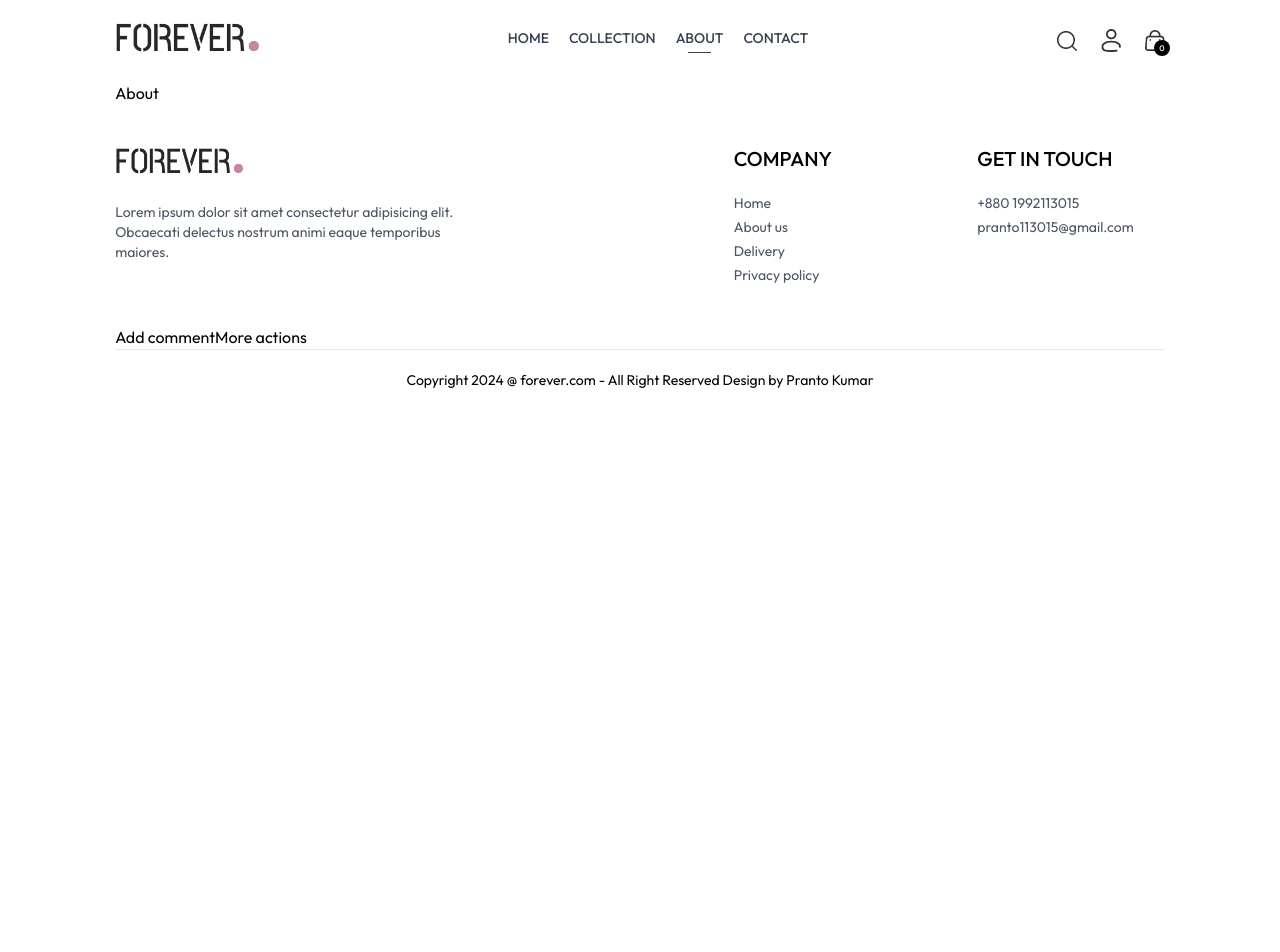
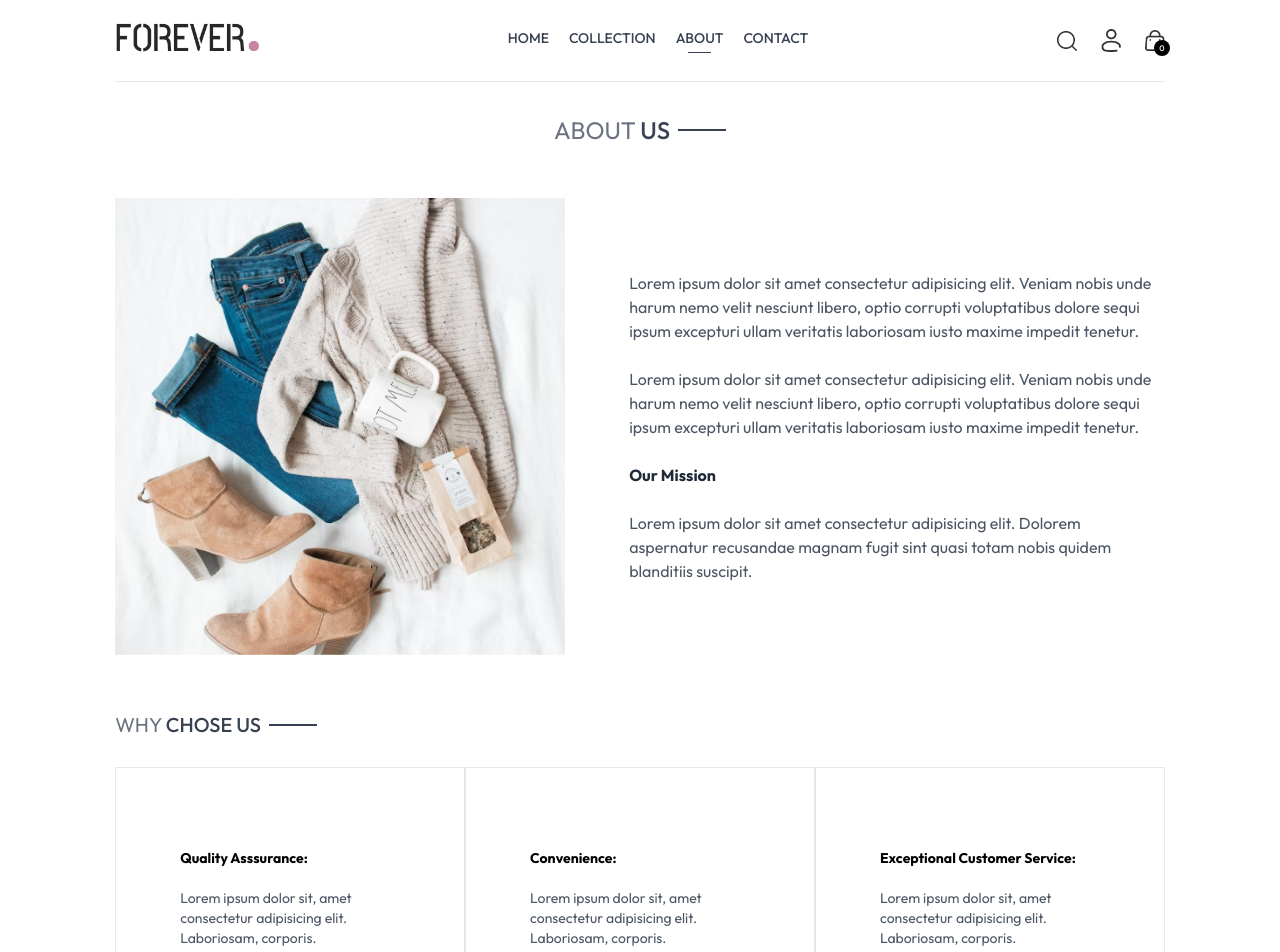
Before and after one commit to leowu0329/mernEcommerce, a React (Vite) app in the folder frontend/: page /about in a window 1280 px wide. Shown: the top 952 px of the page. Before the commit the page ends 800 px from the top, so only its background shows below. Built offline with nearby package versions, Linux system fonts and the light colour scheme.

Commit message:
add about page content

```diff
--- a/frontend/src/pages/About.jsx
+++ b/frontend/src/pages/About.jsx
@@ -1,5 +1,78 @@
+import Title from './../components/Title';
+import { assets } from './../assets/assets';
+import NewsletterBox from './../components/NewsletterBox';
+
 const About = () => {
-  return <div>About</div>;
+  return (
+    <div>
+      <div className="text-2xl text-center pt-8 border-t">
+        <Title text1={'ABOUT'} text2={'US'} />
+      </div>
+
+      <div className="my-10 flex flex-col md:flex-row gap-16">
+        <img
+          className="w-full md:max-w-[450px]"
+          src={assets.about_img}
+          alt="about_img"
+        />
+
+        <div className="flex flex-col justify-center gap-6 md:w-2/4 text-gray-600">
+          <p>
+            Lorem ipsum dolor sit amet consectetur adipisicing elit. Veniam
+            nobis unde harum nemo velit nesciunt libero, optio corrupti
+            voluptatibus dolore sequi ipsum excepturi ullam veritatis laboriosam
+            iusto maxime impedit tenetur.
+          </p>
+
+          <p>
+            Lorem ipsum dolor sit amet consectetur adipisicing elit. Veniam
+            nobis unde harum nemo velit nesciunt libero, optio corrupti
+            voluptatibus dolore sequi ipsum excepturi ullam veritatis laboriosam
+            iusto maxime impedit tenetur.
+          </p>
+
+          <b className="text-gray-800">Our Mission</b>
+          <p>
+            Lorem ipsum dolor sit amet consectetur adipisicing elit. Dolorem
+            aspernatur recusandae magnam fugit sint quasi totam nobis quidem
+            blanditiis suscipit.
+          </p>
+        </div>
+      </div>
+
+      <div className="text-xl py-4">
+        <Title text1={'WHY'} text2={'CHOSE US'} />
+      </div>
+
+      <div className="flex flex-col md:flex-row text-sm mb-20">
+        <div className="border px-10 md:px-16 py-8 sm:py-20 flex flex-col gap-5">
+          <b>Quality Asssurance:</b>
+          <p className="text-gray-600">
+            Lorem ipsum dolor sit, amet consectetur adipisicing elit.
+            Laboriosam, corporis.
+          </p>
+        </div>
+
+        <div className="border px-10 md:px-16 py-8 sm:py-20 flex flex-col gap-5">
+          <b>Convenience:</b>
+          <p className="text-gray-600">
+            Lorem ipsum dolor sit, amet consectetur adipisicing elit.
+            Laboriosam, corporis.
+          </p>
+        </div>
+
+        <div className="border px-10 md:px-16 py-8 sm:py-20 flex flex-col gap-5">
+          <b>Exceptional Customer Service:</b>
+          <p className="text-gray-600">
+            Lorem ipsum dolor sit, amet consectetur adipisicing elit.
+            Laboriosam, corporis.
+          </p>
+        </div>
+      </div>
+
+      <NewsletterBox />
+    </div>
+  );
 };
 
 export default About;
```
